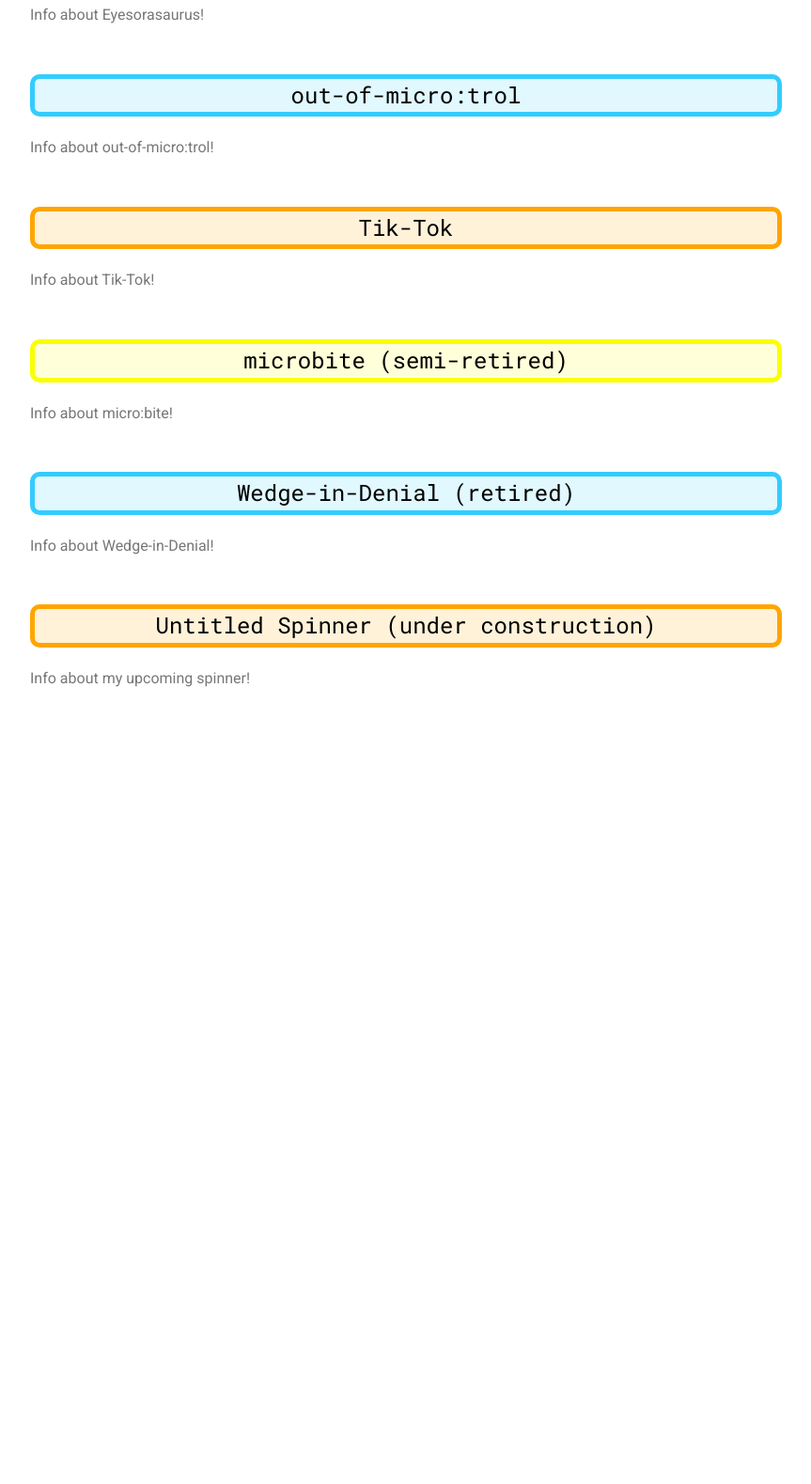
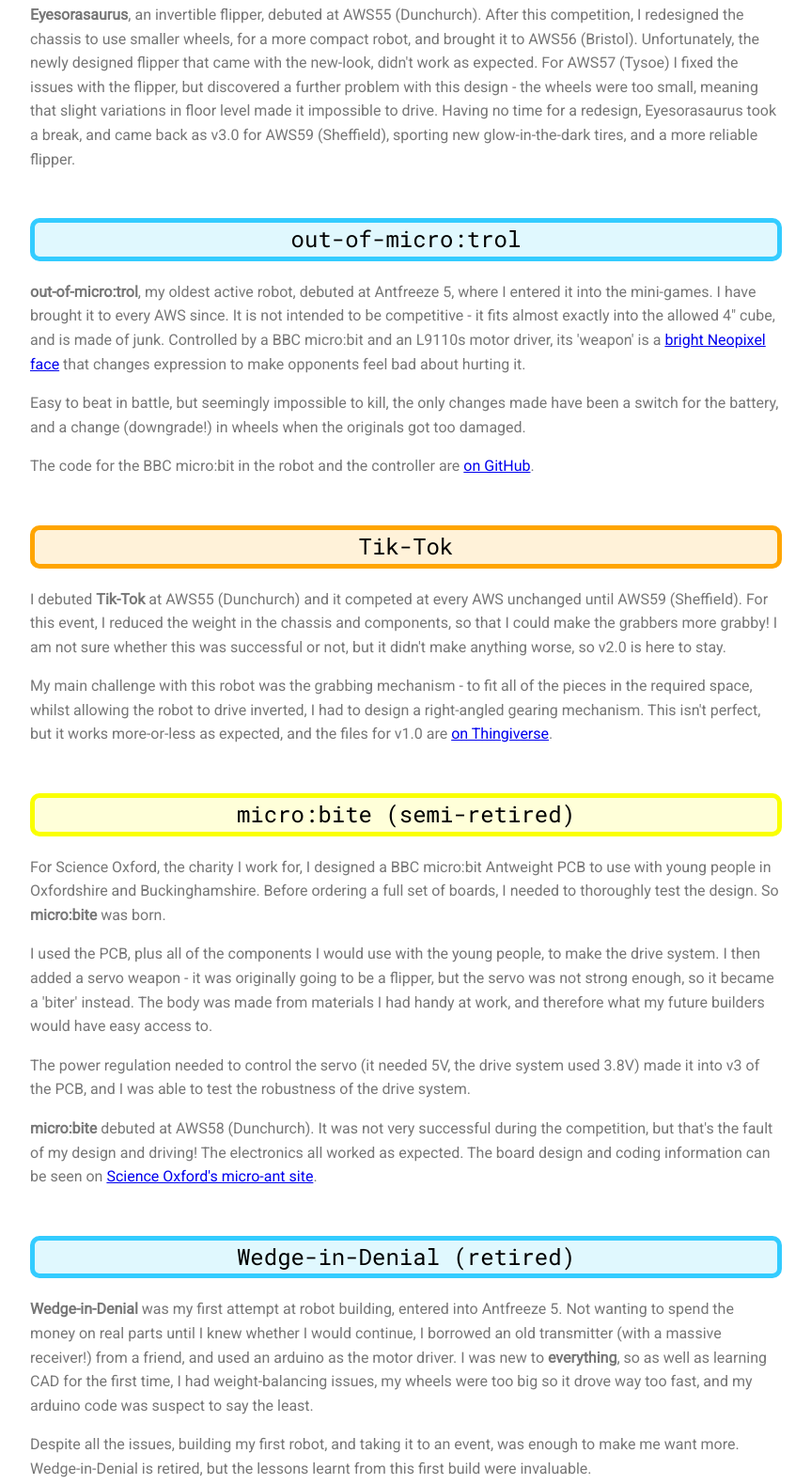
Before and after one commit to Isioviel/isioviel.github.io, a plain HTML site: page robots-antweight.html in a window 1280 px wide. Shown: the part 1049-2628 px from the top of the page at 94% size, without its empty margins (283-1146 px from the left). Before the commit the page ends 1834 px from the top, so only its background shows below. Drawn offline with Linux system fonts and the light colour scheme.

Commit message:
Update robots-antweight.html

```diff
--- a/robots-antweight.html
+++ b/robots-antweight.html
@@ -69,32 +69,78 @@
         <div class="content">
             <h2 id="eyesorasaurus" class="content-subhead bg-yellow">Eyesorasaurus</h2>
             <p>
-              Info about Eyesorasaurus!
+              <strong>Eyesorasaurus</strong>, an invertible flipper, debuted at AWS55 (Dunchurch). After this competition,
+               I redesigned the chassis to use smaller wheels, for a more compact robot, and brought it to AWS56 (Bristol).
+               Unfortunately, the newly designed flipper that came with the new-look, didn't work as expected.
+               For AWS57 (Tysoe) I fixed the issues with the flipper, but discovered a further problem with this design -
+               the wheels were too small, meaning that slight variations in floor level made it impossible to drive.
+               Having no time for a redesign, Eyesorasaurus took a break, and came back as v3.0 for AWS59 (Sheffield),
+               sporting new glow-in-the-dark tires, and a more reliable flipper.
             </p>
 
             <h2 id="outofmicrotrol" class="content-subhead bg-blue">out-of-micro:trol</h2>
             <p>
-              Info about out-of-micro:trol!
+              <strong>out-of-micro:trol</strong>, my oldest active robot, debuted at Antfreeze 5,
+              where I entered it into the mini-games. I have brought it to every AWS since.
+              It is not intended to be competitive - it fits almost exactly into the allowed 4" cube, and is made of junk.
+              Controlled by a BBC micro:bit and an L9110s motor driver, its 'weapon' is a
+              <a href="https://4tronix.co.uk/blog/?p=1383" target="_blank">bright Neopixel face</a>
+              that changes expression to make opponents feel bad about hurting it.
             </p>
+            <p>
+              Easy to beat in battle, but seemingly impossible to kill,
+              the only changes made have been a switch for the battery, and a change (downgrade!) in wheels when the originals got too damaged.
+            </p>
+            <p>The code for the BBC micro:bit in the robot and the controller are
+              <a href="https://github.com/Isioviel/out-of-micro-trol" target="_blank">on GitHub</a>.</p>
 
             <h2 id="tiktok" class="content-subhead bg-orange">Tik-Tok</h2>
             <p>
-              Info about Tik-Tok!
+              I debuted <strong>Tik-Tok</strong> at AWS55 (Dunchurch) and it competed at every AWS unchanged until AWS59 (Sheffield).
+              For this event, I reduced the weight in the chassis and components, so that I could make the grabbers more grabby!
+              I am not sure whether this was successful or not, but it didn't make anything worse, so v2.0 is here to stay.
             </p>
+            <p>My main challenge with this robot was the grabbing mechanism - to fit all of the pieces in the required space,
+              whilst allowing the robot to drive inverted, I had to design a right-angled gearing mechanism. This isn't perfect,
+              but it works more-or-less as expected, and the files for v1.0 are
+              <a href="https://www.thingiverse.com/thing:3200932" target="_blank">on Thingiverse</a>.</p>
 
-            <h2 id="microbite" class="content-subhead bg-yellow">microbite (semi-retired)</h2>
+            <h2 id="microbite" class="content-subhead bg-yellow">micro:bite (semi-retired)</h2>
             <p>
-              Info about micro:bite!
+              For Science Oxford, the charity I work for, I designed a BBC micro:bit Antweight PCB
+              to use with young people in Oxfordshire and Buckinghamshire. Before ordering a full set of boards,
+              I needed to thoroughly test the design. So <strong>micro:bite</strong> was born.
             </p>
+            <p>I used the PCB, plus all of the components I would use with the young people, to make the drive system.
+              I then added a servo weapon - it was originally going to be a flipper, but the servo was not strong enough,
+              so it became a 'biter' instead. The body was made from materials I had handy at work,
+              and therefore what my future builders would have easy access to.</p>
+            <p>The power regulation needed to control the servo (it needed 5V, the drive system used 3.8V)
+              made it into v3 of the PCB, and I was able to test the robustness of the drive system.</p>
+            <p><strong>micro:bite</strong> debuted at AWS58 (Dunchurch). It was not very successful during the competition,
+              but that's the fault of my design and driving! The electronics all worked as expected.
+              The board design and coding information can be seen on
+              <a href="https://scienceoxford.github.io/micro-ant/" target="_blank">Science Oxford's micro-ant site</a>.</p>
 
             <h2 id="wedgeindenial" class="content-subhead bg-blue">Wedge-in-Denial (retired)</h2>
             <p>
-              Info about Wedge-in-Denial!
+              <strong>Wedge-in-Denial</strong> was my first attempt at robot building, entered into Antfreeze 5.
+              Not wanting to spend the money on real parts until I knew whether I would continue,
+              I borrowed an old transmitter (with a massive receiver!) from a friend, and used an arduino as the motor driver.
+              I was new to <strong>everything</strong>, so as well as learning CAD for the first time, I had weight-balancing issues,
+              my wheels were too big so it drove way too fast, and my arduino code was suspect to say the least.
             </p>
+            <p>Despite all the issues, building my first robot, and taking it to an event, was enough to make me want more.
+              Wedge-in-Denial is retired, but the lessons learnt from this first build were invaluable.</p>
 
             <h2 id="spinner" class="content-subhead bg-orange">Untitled Spinner (under construction)</h2>
             <p>
-              Info about my upcoming spinner!
+              Currently in the CAD stage... a full-body-undercutter!
+            </p>
+            <p>
+              While I don't expect this to be very successful,
+              it's a fun design challenge. Never having used metal for robots before,
+              this is the first time I need to do all of my prototyping in different materials to the final design.</p>
             </p>
 
         </div>
```
